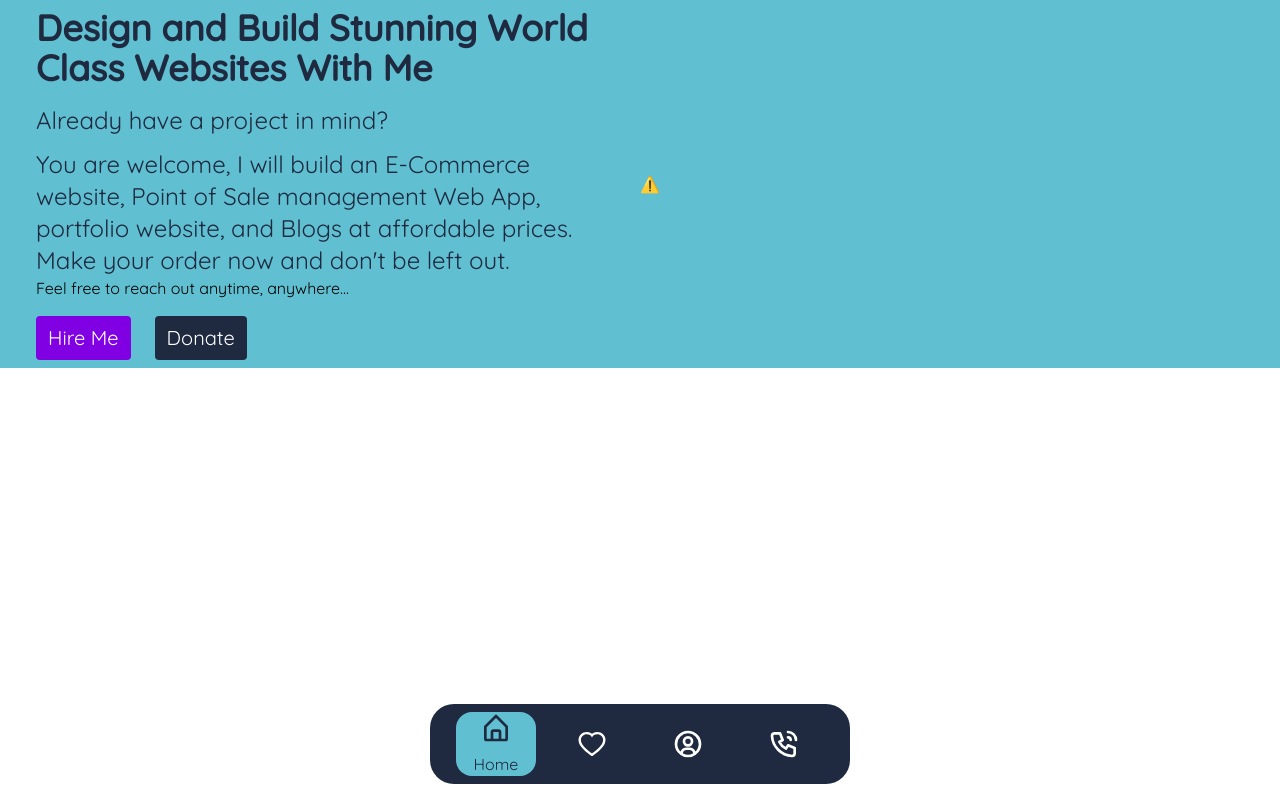
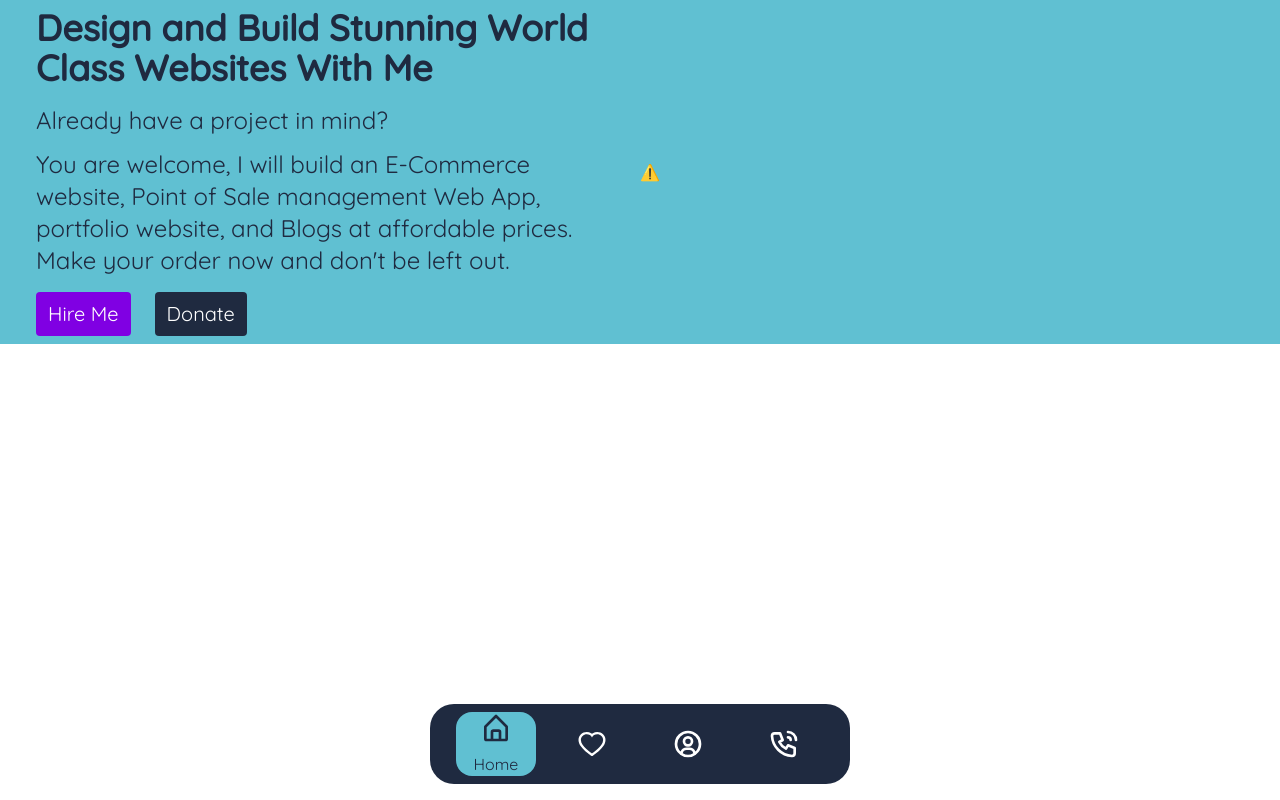
Before and after one commit to DC-21/react-tailwind-bottom-nav-webapp, a React (Vite) app: page / in a window 1280 px wide. Built offline with nearby package versions, Linux system fonts and the light colour scheme; no server answers.

Commit message:
first commit

```diff
--- a/src/components/Hero.jsx
+++ b/src/components/Hero.jsx
@@ -17,7 +17,7 @@ const Hero = () => {
               management Web App, portfolio website, and Blogs at affordable
               prices. Make your order now and don't be left out.
             </p>
-            <p>Feel free to reach out anytime, anywhere...</p>
+            <p className="md:hidden flex text-center mt-1 text-lg text-[#1f2a40]">Feel free to reach out anytime, anywhere...</p>
           </div>
           <div className="w-full md:justify-start justify-center pt-4 flex gap-6">
             <a className="py-2 px-3 bg-[#8000e3] cursor-pointer text-white md:text-xl text-sm rounded">
```
